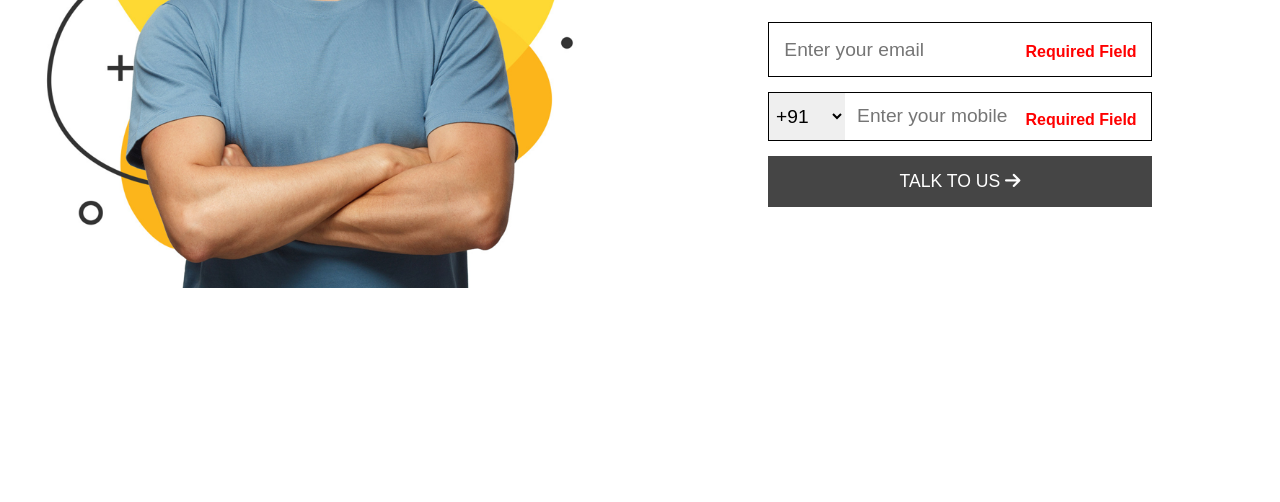
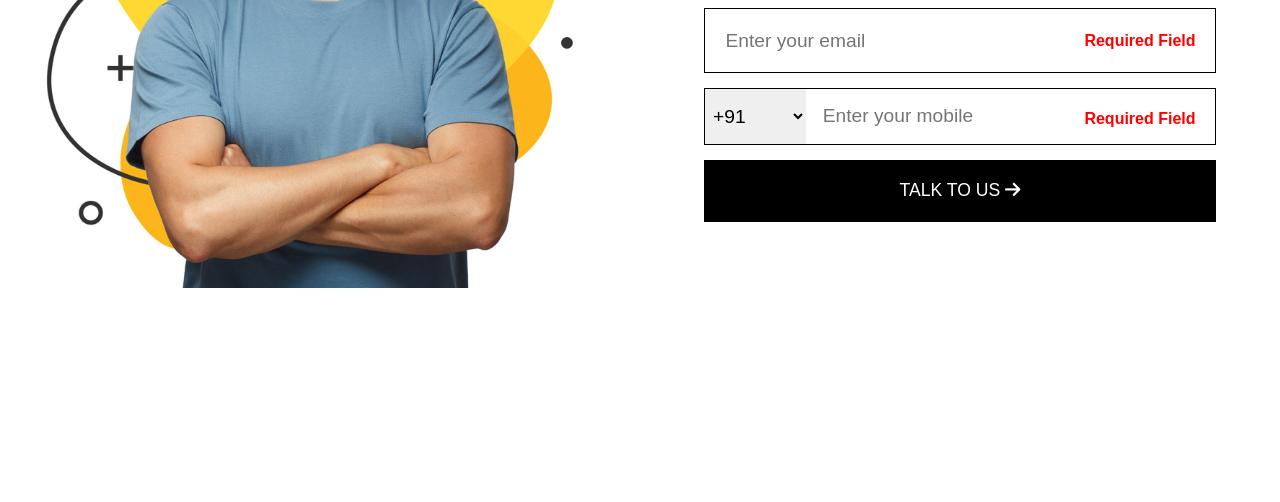
Before and after one commit to AnkitRana26/Assignment-WE, a plain HTML site: page Assignment 1/index.html in a window 1280 px wide. Shown: the part 298-800 px from the top of the page. Drawn offline with Linux system fonts and the light colour scheme.

Commit message:
Completed

```diff
--- a/Assignment 1/styles/index.css
+++ b/Assignment 1/styles/index.css
@@ -36,7 +36,7 @@
 
 form {
     display: grid;
-    width: 60%;
+    width: 80%;
     margin: auto;
     margin-top: 4%;
 }
@@ -92,14 +92,14 @@ form > div{
 
 form > button{
     padding: 4%;
-    background-color: #454545;
+    background-color: black;
     color: white;
     font-size: 1.1rem;
     border: none;
     transition: 0.5s linear;
 }
 form > button:hover{
-    background-color: #1c1111;
+    background-color: #454545;
 }
 
 
```
